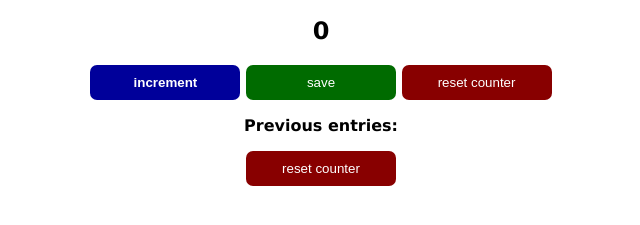
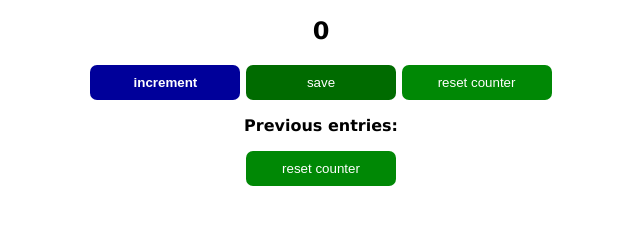
Before and after one commit to Ali-Devp/metro1, a plain HTML site: page index.html in a window 1280 px wide. Shown: the part 51-276 px from the top of the page, without its empty margins (319-959 px from the left). Drawn offline with Linux system fonts and the light colour scheme.

Commit message:
Update style.css

```diff
--- a/assets/style/style.css
+++ b/assets/style/style.css
@@ -25,7 +25,7 @@ h2 {
     background: #006b00;
 }
 #reset-btn{
-    background: #880000;
+    background: #008805;
 }
 #increment-btn:hover, #save-btn:hover, #reset-btn:hover{
     opacity: 0.6;
```
